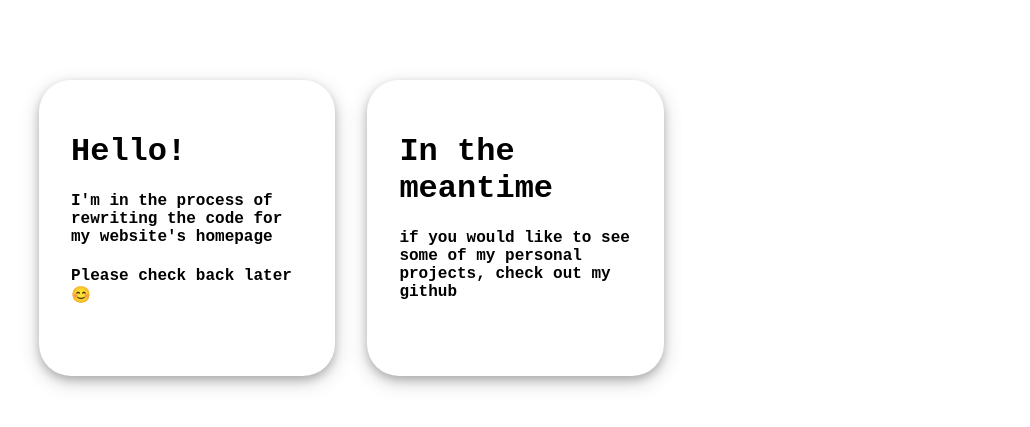
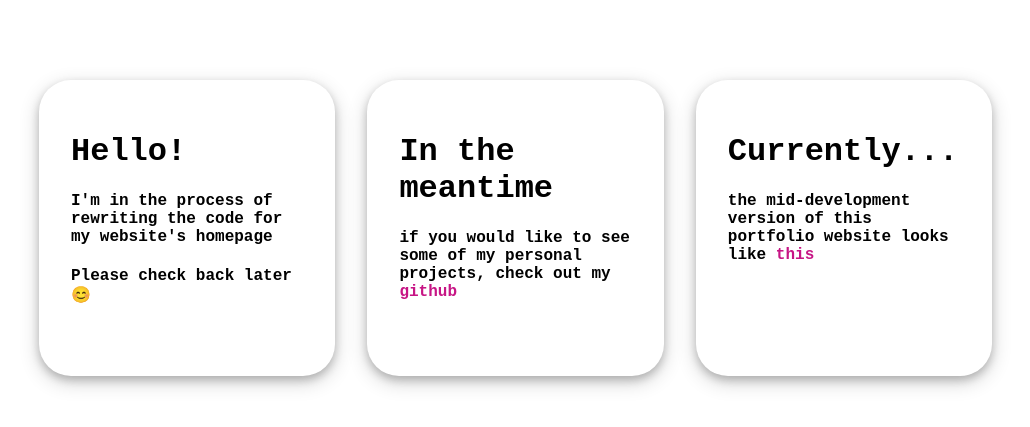
Before and after one commit to dokastho/Homepage, a Flask app: page / in a window 1280 px wide. Shown: the top 427 px of the page, without its empty margins (49-1079 px from the left). Run offline with Flask 2, Linux system fonts and the light colour scheme.

Commit message:
Polish up default homepage

```diff
--- a/homepage/static/css/style-copy.css
+++ b/homepage/static/css/style-copy.css
@@ -95,7 +95,7 @@
 a {
     text-decoration: none;
     font-weight: bold;
-    color: inherit;
+    color: mediumvioletred;
 }
 
 a:hover {
--- a/homepage/static/css/style.css
+++ b/homepage/static/css/style.css
@@ -19,7 +19,10 @@ h1 {
 
 /* mobile layout */
 @media only screen and (max-width: 1200px) {
-    .site {}
+    .site {
+        margin-right: 0%;
+        margin-left: 0%;
+    }
 }
 
 .topic-tray {
--- a/homepage/templates/index.html
+++ b/homepage/templates/index.html
@@ -21,6 +21,12 @@
                     <h4>if you would like to see some of my personal projects, check out my <a href="https://github.com/dokastho">github</a></h4>
                 </div>
             </div>
+            <div class="item-card-1">
+                <div class="item-card-content">
+                    <h1>Currently...</h1>
+                    <h4>the mid-development version of this portfolio website looks like <a href="https://www.dokasfam.com/wip/">this</a></h4>
+                </div>
+            </div>
         </div>
     </body>
 </html>
```
